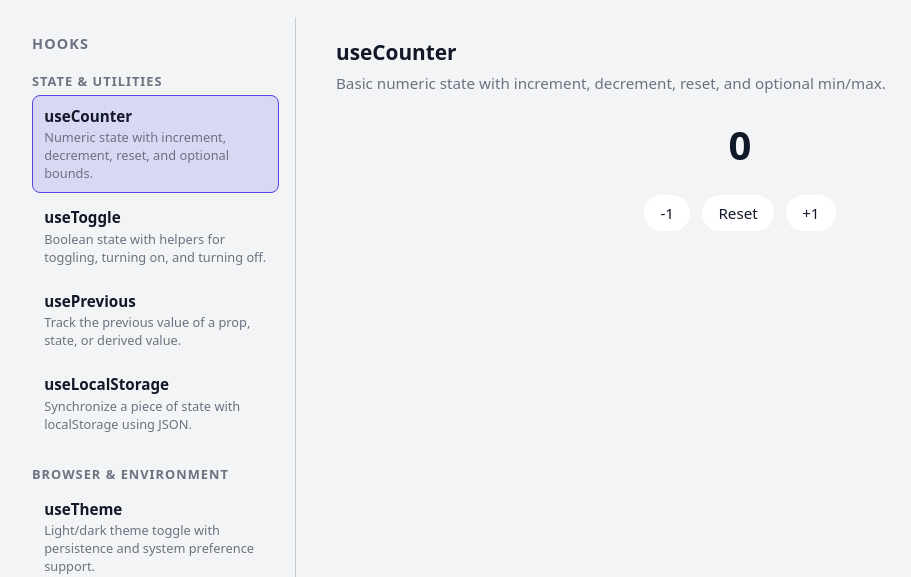
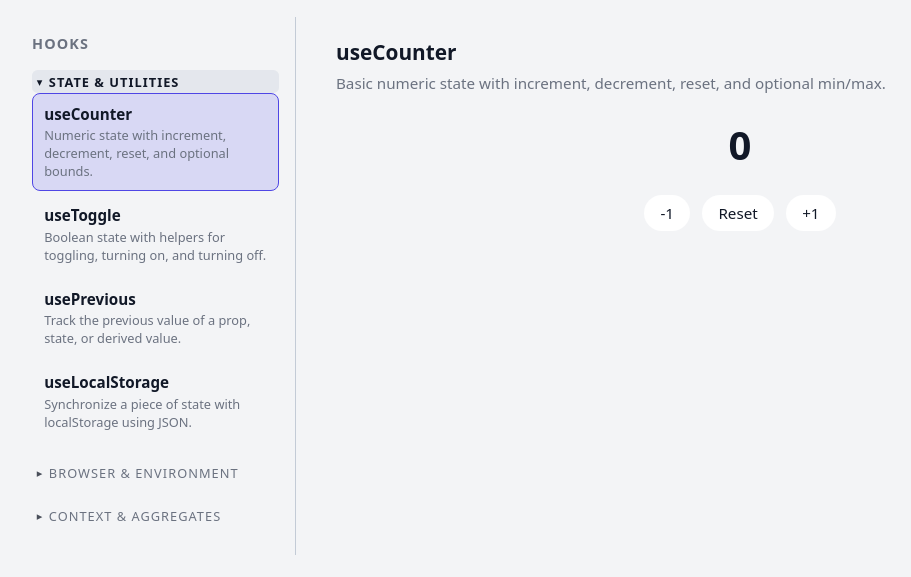
Before and after one commit to antoniwan/my-react-hooks, a React (Vite) app: page / in a window 1280 px wide. Shown: the part 169-746 px from the top of the page, without its empty margins (48-959 px from the left). Built offline with nearby package versions, Linux system fonts and the light colour scheme; no server answers.

Commit message:
Update version to 0.6.0; implement accordion functionality in HookExplorer for better hook category navigation, and enhance CSS styles for improved layout and interactivity.

```diff
--- a/package.json
+++ b/package.json
@@ -1,7 +1,7 @@
 {
   "name": "my-react-hooks",
   "private": true,
-  "version": "0.5.0",
+  "version": "0.6.0",
   "type": "module",
   "scripts": {
     "dev": "vite",
--- a/src/App.css
+++ b/src/App.css
@@ -120,8 +120,42 @@
   margin-bottom: 0.75rem;
 }
 
+.hook-list-section-header {
+  width: 100%;
+  display: flex;
+  align-items: center;
+  justify-content: flex-start;
+  gap: 0.4rem;
+  padding: 0.15rem 0.3rem;
+  background: transparent;
+  border-radius: 0.35rem;
+  border: none;
+}
+
+.hook-list-section-header:hover {
+  background-color: var(--accent-soft);
+}
+
+.hook-list-section-header.is-open {
+  background-color: rgba(148, 163, 184, 0.16);
+}
+
+.hook-list-section-header.is-open .hook-list-section-title {
+  font-weight: 600;
+  color: var(--text);
+}
+
+.hook-list-section-header.is-open .hook-list-section-chevron {
+  opacity: 1;
+}
+
+.hook-list-section-chevron {
+  font-size: 0.7rem;
+  opacity: 0.75;
+}
+
 .hook-list-section-title {
-  margin: 0.1rem 0 0.25rem;
+  margin: 0;
   font-size: 0.8rem;
   text-transform: uppercase;
   letter-spacing: 0.08em;
--- a/src/features/hooksExplorer/HookExplorer.tsx
+++ b/src/features/hooksExplorer/HookExplorer.tsx
@@ -1,5 +1,6 @@
 import { useState } from 'react'
 import type { Theme } from '../../hooks/useTheme'
+import { useAccordion } from '../../hooks/useAccordion'
 import { Layout } from '../../components/Layout'
 import { CounterDemo } from '../../components/CounterDemo'
 import { ToggleDemo } from '../../components/ToggleDemo'
@@ -23,6 +24,8 @@ export function HookExplorer({ theme, toggleTheme }: HookExplorerProps) {
   const categories = Array.from(
     new Map(HOOKS.map((hook) => [hook.category, hook.category])).keys(),
   )
+  const { openItem: openCategory, isOpen: isCategoryOpen, toggle: toggleCategory } =
+    useAccordion(categories)
 
   return (
     <Layout
@@ -52,9 +55,23 @@ export function HookExplorer({ theme, toggleTheme }: HookExplorerProps) {
       sidebar={
         <nav className="hook-list">
           <h2 className="hook-list-title">Hooks</h2>
-          {categories.map((category) => (
+          {categories.map((category) => {
+            const open = isCategoryOpen(category)
+
+            return (
               <section key={category} className="hook-list-section">
-              <h3 className="hook-list-section-title">{category}</h3>
+                <button
+                  type="button"
+                  className={open ? 'hook-list-section-header is-open' : 'hook-list-section-header'}
+                  onClick={() => toggleCategory(category)}
+                  aria-expanded={open}
+                >
+                  <span className="hook-list-section-chevron" aria-hidden="true">
+                    {open ? '▾' : '▸'}
+                  </span>
+                  <span className="hook-list-section-title">{category}</span>
+                </button>
+                {open && (
                   <ul>
                     {HOOKS.filter((hook) => hook.category === category).map((hook) => (
                       <li key={hook.id}>
@@ -71,8 +88,10 @@ export function HookExplorer({ theme, toggleTheme }: HookExplorerProps) {
                       </li>
                     ))}
                   </ul>
+                )}
               </section>
-          ))}
+            )
+          })}
         </nav>
       }
     >
--- /dev/null
+++ b/src/hooks/useAccordion.ts
@@ -0,0 +1,22 @@
+import { useCallback, useState } from 'react'
+
+export function useAccordion<T extends string | number>(
+  items: readonly T[],
+  options?: { initialItem?: T | null },
+) {
+  const computedInitial =
+    typeof options?.initialItem !== 'undefined' ? options.initialItem : items[0] ?? null
+
+  const [openItem, setOpenItem] = useState<T | null>(computedInitial)
+
+  const isOpen = useCallback(
+    (id: T) => openItem === id,
+    [openItem],
+  )
+
+  const toggle = useCallback((id: T) => {
+    setOpenItem((current) => (current === id ? current : id))
+  }, [])
+
+  return { openItem, isOpen, toggle }
+}
--- a/src/hooks/useUserContext/internal.ts
+++ b/src/hooks/useUserContext/internal.ts
@@ -149,13 +149,27 @@ function useDeviceType(enabled: boolean | undefined): UserContext['device'] {
 }
 
 const SESSION_STORAGE_KEY = 'user_session_count'
+const SESSION_PAGE_LOAD_KEY = 'user_session_last_page_load_id'
+const SESSION_PAGE_LOAD_ID =
+  typeof crypto !== 'undefined' && 'randomUUID' in crypto
+    ? crypto.randomUUID()
+    : `${Date.now()}:${Math.random()}`
 
 function useSessionCount(enabled: boolean | undefined): {
   sessionCount: number
   loading: boolean
   error: string | null
 } {
-  const [sessionCount, setSessionCount] = useState(0)
+  const [sessionCount, setSessionCount] = useState(() => {
+    if (typeof window === 'undefined') return 0
+
+    try {
+      const raw = window.localStorage.getItem(SESSION_STORAGE_KEY)
+      return raw ? Number.parseInt(raw, 10) || 0 : 0
+    } catch {
+      return 0
+    }
+  })
   const [loading, setLoading] = useState<boolean>(!!enabled)
   const [error, setError] = useState<string | null>(null)
 
@@ -173,9 +187,18 @@ function useSessionCount(enabled: boolean | undefined): {
     try {
       const raw = window.localStorage.getItem(SESSION_STORAGE_KEY)
       const current = raw ? Number.parseInt(raw, 10) || 0 : 0
+      const lastPageId = window.localStorage.getItem(SESSION_PAGE_LOAD_KEY)
+
+      if (lastPageId === SESSION_PAGE_LOAD_ID) {
+        setSessionCount(current)
+        setLoading(false)
+        return
+      }
+
       const next = current + 1
 
       window.localStorage.setItem(SESSION_STORAGE_KEY, String(next))
+      window.localStorage.setItem(SESSION_PAGE_LOAD_KEY, SESSION_PAGE_LOAD_ID)
       setSessionCount(next)
       setLoading(false)
     } catch (err) {
```
Lines whose indentation alone changed are shown as unchanged.
